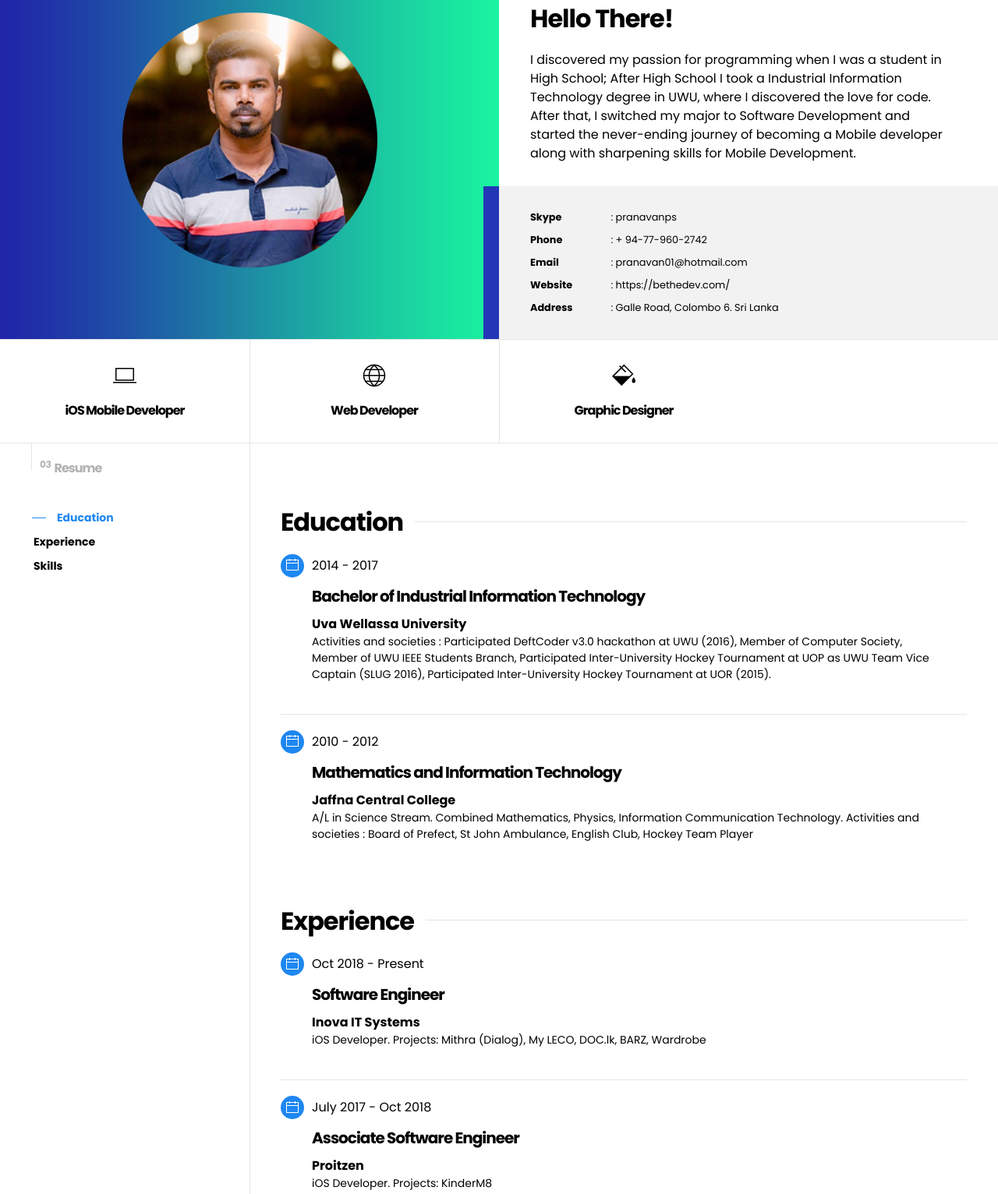
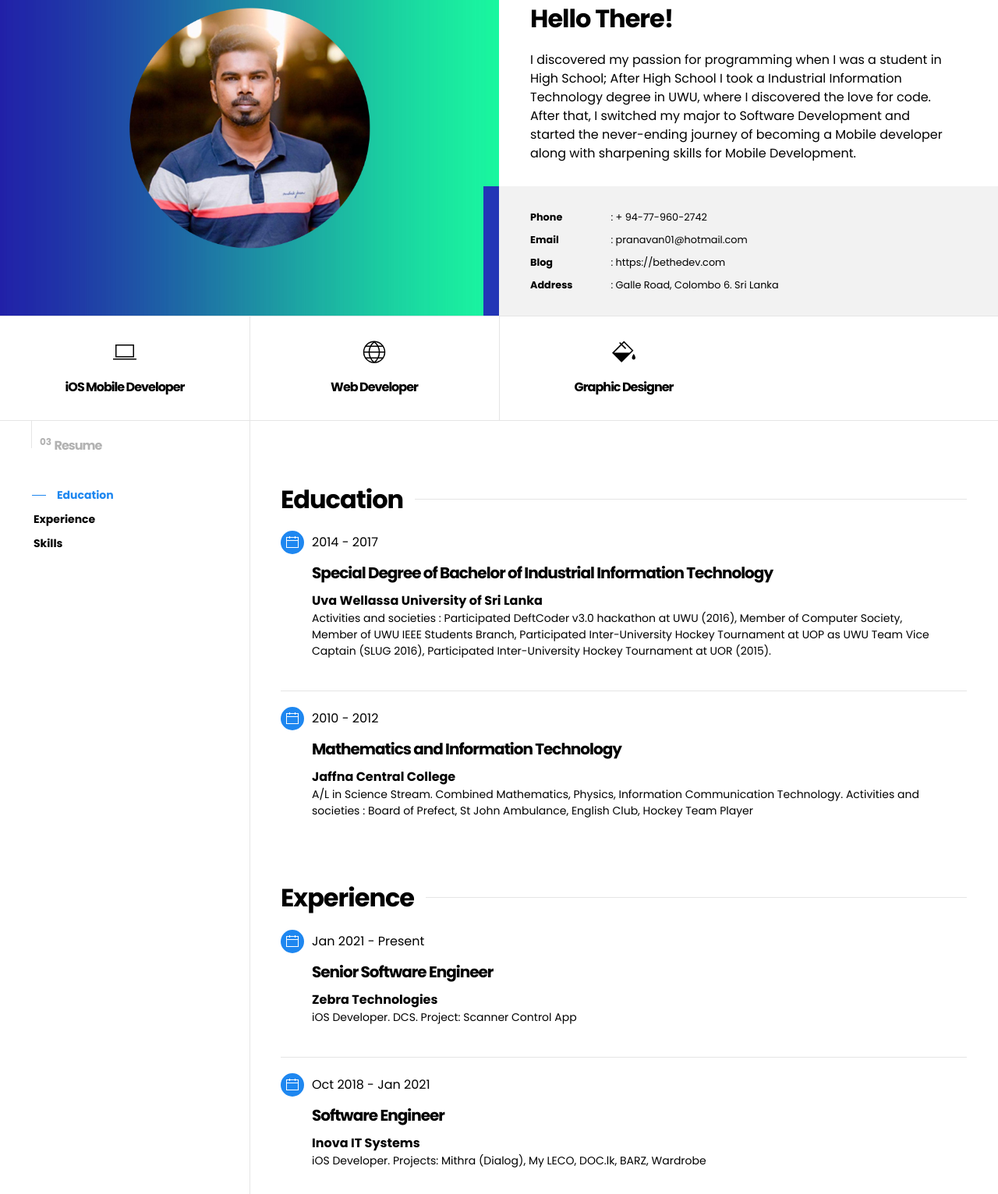
Before and after one commit to pranavansp/pranavansp.github.io, a plain HTML site: page index.html in a window 1280 px wide. Shown: the part 877-2409 px from the top of the page at 78% size. Drawn offline with Linux system fonts and the light colour scheme; animation ran at ten frames a second.

Commit message:
update small

```diff
--- a/index.html
+++ b/index.html
@@ -149,16 +149,13 @@
                 <div class="yb-my-profile-desc-bottom yb-bg-soft">
                   <ul class="yb-my-profile-desc-info uk-list">
                     <li>
-                      <span>Skype</span> : pranavanps
-                    </li>
-                    <li>
                       <span>Phone</span> : + 94-77-960-2742
                     </li>
                     <li>
                       <span>Email</span> : pranavan01@hotmail.com
                     </li>
                     <li>
-                      <span>Website</span> : https://bethedev.com/
+                      <span>Blog</span> : https://bethedev.com
                     </li>
                     <li>
                       <span>Address</span> : Galle Road, Colombo 6. Sri Lanka
@@ -244,8 +241,8 @@
                         <div class="yb-resume-item-date-icon"> <span data-uk-icon="calendar"></span></div>
                         <div class="yb-resume-item-date-text"><span>2014 - 2017</span></div>
                       </div>
-                      <h4 class="yb-section-title">Bachelor of Industrial Information Technology</h4>
-                      <strong>Uva Wellassa University</strong>
+                      <h4 class="yb-section-title">Special Degree of Bachelor of Industrial Information Technology</h4>
+                      <strong>Uva Wellassa University of Sri Lanka</strong>
                       <div class="uk-text-small">
                         <p>Activities and societies : Participated DeftCoder v3.0 hackathon at UWU (2016), Member of Computer Society, Member of UWU IEEE Students Branch, Participated Inter-University Hockey Tournament at UOP as UWU Team Vice Captain (SLUG 2016),  Participated Inter-University Hockey Tournament at UOR (2015).</p>
                       </div>
@@ -273,11 +270,24 @@
               </h2>
               <div class="yb-resume-list">
                 <ul class="uk-list uk-list-large uk-list-divider">
+                <li>
+                  <div class="yb-resume-item">
+                    <div class="yb-resume-item-date">
+                      <div class="yb-resume-item-date-icon"> <span data-uk-icon="calendar"></span></div>
+                      <div class="yb-resume-item-date-text"><span>Jan 2021 - Present</span></div>
+                    </div>
+                    <h4 class="yb-section-title">Senior Software Engineer</h4>
+                    <strong>Zebra Technologies</strong>
+                    <div class="uk-text-small">
+                      <p>iOS Developer. DCS. Project: Scanner Control App</p>
+                    </div>
+                  </div>
+                </li>
                   <li>
                     <div class="yb-resume-item">
                       <div class="yb-resume-item-date">
                         <div class="yb-resume-item-date-icon"> <span data-uk-icon="calendar"></span></div>
-                        <div class="yb-resume-item-date-text"><span>Oct 2018 - Present</span></div>
+                        <div class="yb-resume-item-date-text"><span>Oct 2018 - Jan 2021</span></div>
                       </div>
                       <h4 class="yb-section-title">Software Engineer</h4>
                       <strong>Inova IT Systems</strong>
@@ -358,7 +368,7 @@
                       <div class="circle-progress " data-value="0.8">
                         <strong>80<i>%</i></strong>
                       </div>
-                      <h5 class="yb-box-circle-title">Xcode</h5>
+                      <h5 class="yb-box-circle-title">Objective-C</h5>
                     </div>
                   </div>
                   <div class="yb-bg-soft">
@@ -374,7 +384,7 @@
                       <div class="circle-progress " data-value="0.7">
                         <strong>70<i>%</i></strong>
                       </div>
-                      <h5 class="yb-box-circle-title">Git</h5>
+                      <h5 class="yb-box-circle-title">AWS</h5>
                     </div>
                   </div>
                   <div class="yb-bg-soft">
@@ -382,7 +392,7 @@
                       <div class="circle-progress " data-value="0.6">
                         <strong>60<i>%</i></strong>
                       </div>
-                      <h5 class="yb-box-circle-title">Objective-C</h5>
+                      <h5 class="yb-box-circle-title">Android</h5>
                     </div>
                   </div>
                 </div>
```
